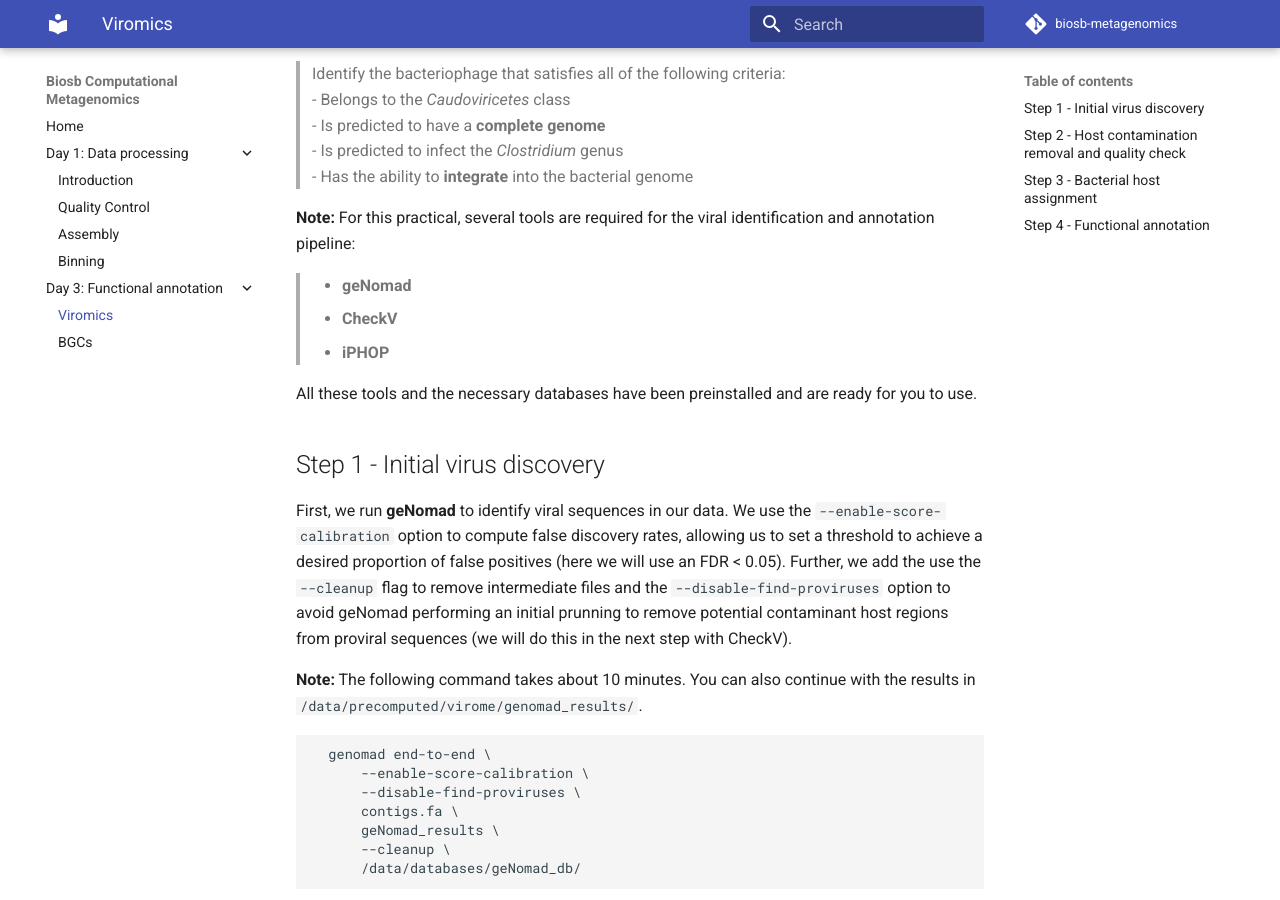
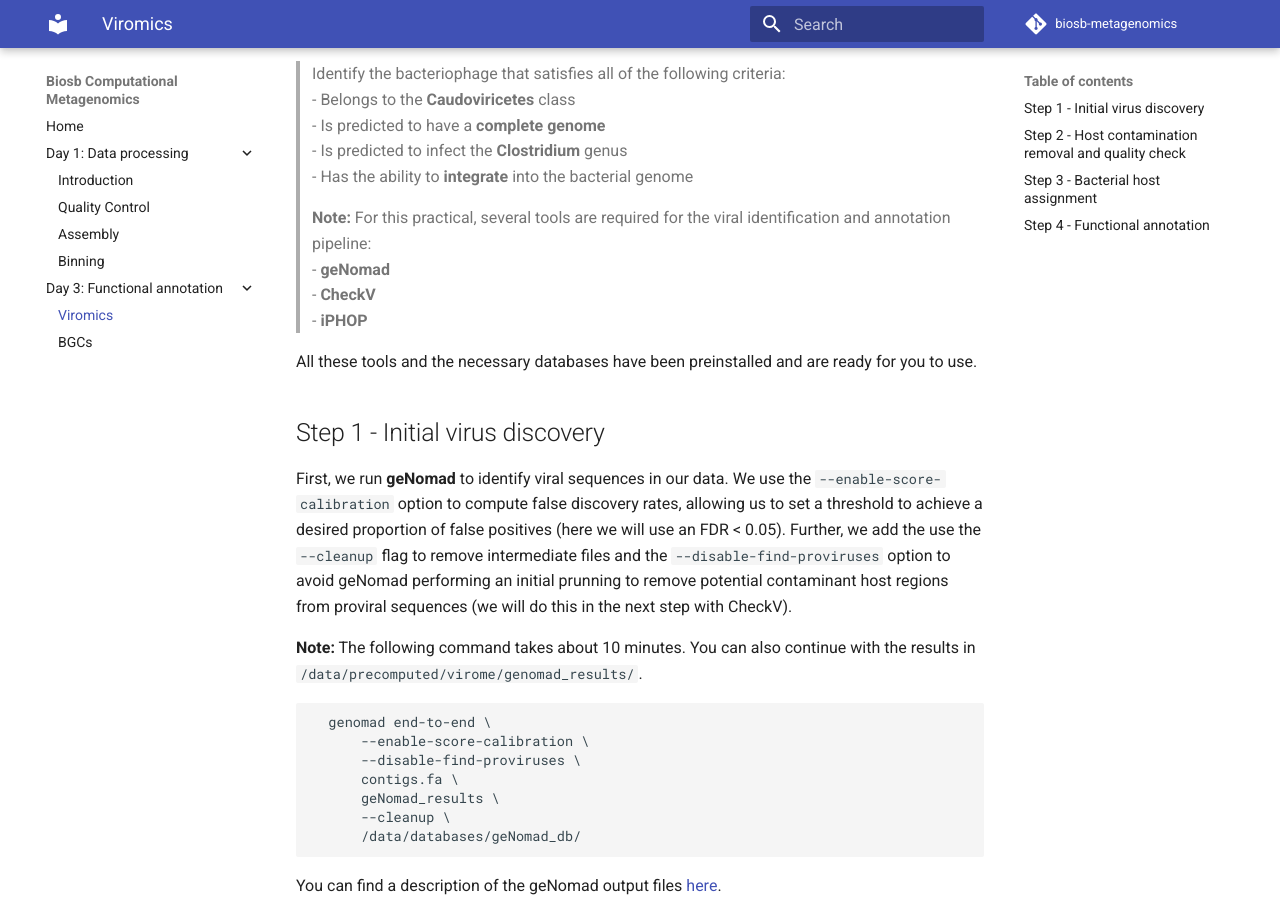
Before and after one commit to mdehollander/biosb-metagenomics, an MkDocs documentation site: the page built from docs/functional-annotation/viromes.md, in a window 1280 px wide and 900 px high, scrolled down 403 px. Built offline with MkDocs 1.6.1 and Material for MkDocs 9.7.7, drawn with Linux system fonts in a browser that asks for light colours; comment, search, counter and statistics services are not loaded.

```diff
--- a/docs/functional-annotation/viromes.md
+++ b/docs/functional-annotation/viromes.md
@@ -12,15 +12,16 @@ We will now identify viral sequences from metagenomic data. You will be provided
 By the end of this exercise, your objective will be to:
 
 > Identify the bacteriophage that satisfies all of the following criteria:
-> - Belongs to the *Caudoviricetes* class
+> - Belongs to the **Caudoviricetes** class
 > - Is predicted to have a **complete genome**
-> - Is predicted to infect the *Clostridium* genus
+> - Is predicted to infect the **Clostridium** genus
 > - Has the ability to **integrate** into the bacterial genome
 
-**Note:** For this practical, several tools are required for the viral identification and annotation pipeline:
+> **Note:** For this practical, several tools are required for the viral identification and annotation pipeline:
 > - **geNomad**
 > - **CheckV**
 > - **iPHOP**
+
 
 All these tools and the necessary databases have been preinstalled and are ready for you to use.
 
```
